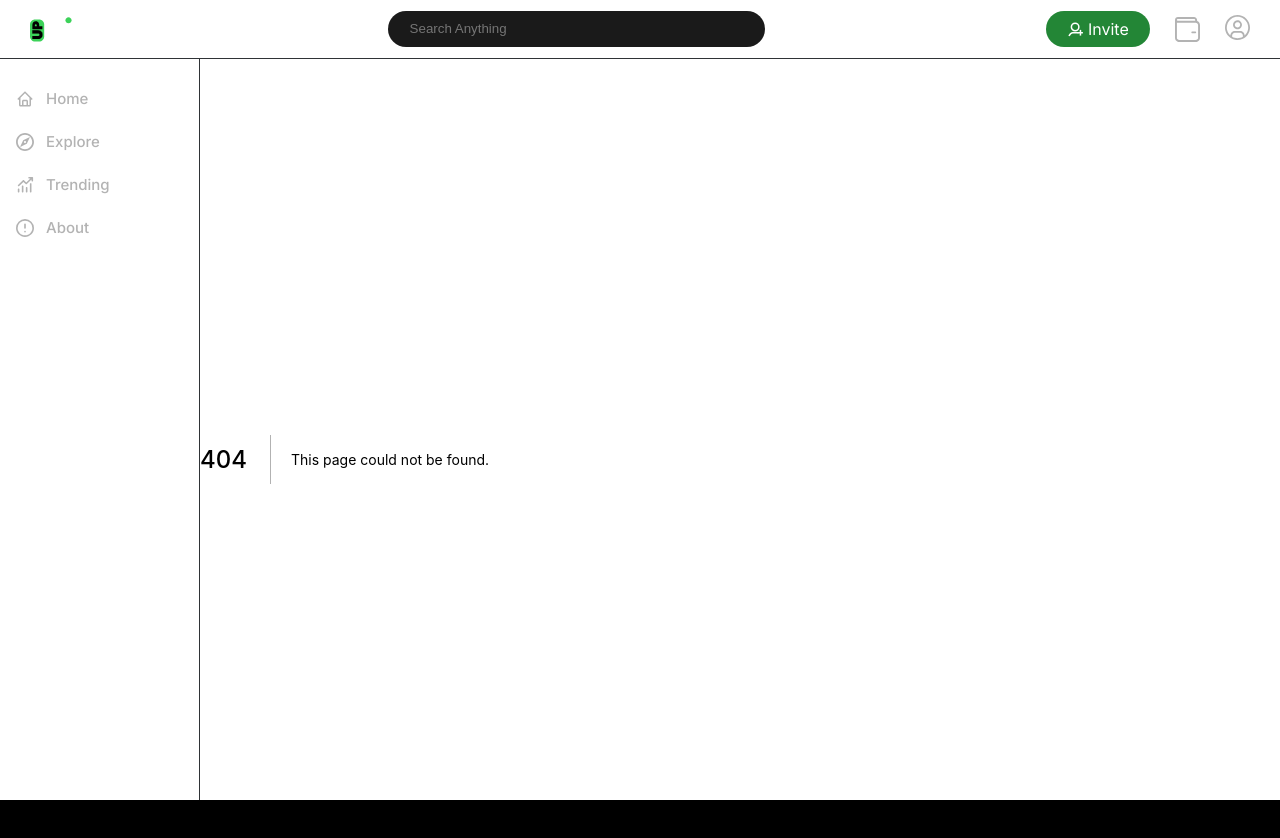
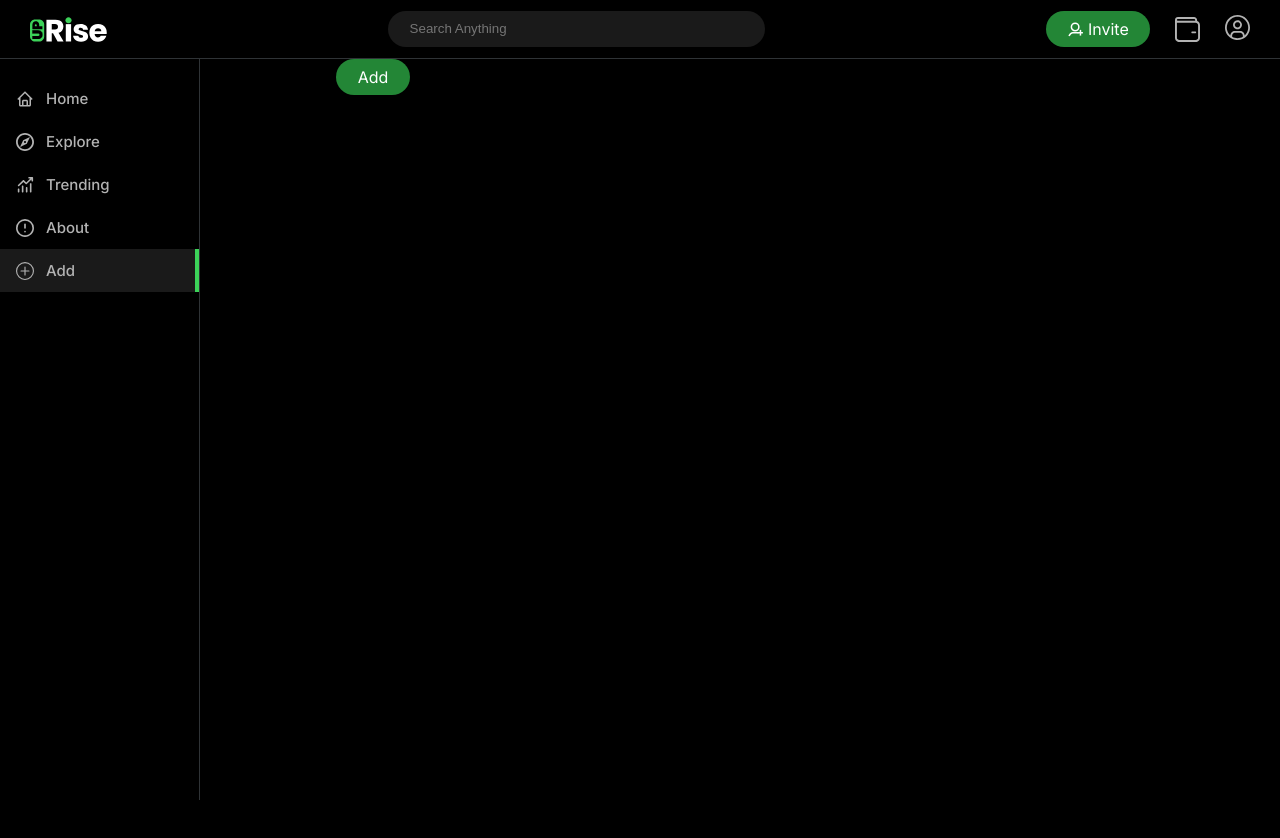
Before and after one commit to codeonec/theproject, a Next.js app: page /add in a window 1280 px wide. Before the commit this address had no page. Shown: the top 838 px of the page. After the commit the page ends 800 px from the top, so only its background shows below. Built offline with nearby package versions, Linux system fonts and the light colour scheme; what @3rdweb/hooks would draw is missing.

Commit message:
Setup Add component (can't be completed due to Button component)

```diff
--- a/components/Button.js
+++ b/components/Button.js
@@ -1,6 +1,6 @@
 import styles from "../styles/Button.module.css";
 
-function Button({ specs }) {
+function Button({ specs,onClick }) {
   return (
     <div>
       <style jsx>
@@ -11,7 +11,7 @@ function Button({ specs }) {
           }
         `}
       </style>
-      <button className={`${styles.btn} btn`}>
+      <button className={`${styles.btn} btn`} onClick={onClick}>
         {specs.icon && specs.icon}
         <p className={`${styles.btn_text} btn_text`}>{specs.text}</p>
       </button>
--- a/components/SideBar/index.js
+++ b/components/SideBar/index.js
@@ -2,6 +2,7 @@ import Link from "next/link"
 import { useRouter } from "next/router";
 import Image from "next/image";
 import styles from "../../styles/SideBar.module.css"
+import Button from "../Button";
 
 const SideBar = () => {
     const router = useRouter()
@@ -28,6 +29,11 @@ const SideBar = () => {
                         <Image src="/Icons/about.svg" height="18" width="18" /><div className={styles.text}>&nbsp;&nbsp;&nbsp;About</div>
                     </a>
                 </Link>
+                <Link href="/add">
+                    <a className={router.pathname == "/add" ? `${styles.link} ${styles.active}` : `${styles.link}`}>
+                        <Image src="/Icons/add.svg" height="18" width="18" /><div className={styles.text}>&nbsp;&nbsp;&nbsp;Add</div>
+                    </a>
+                </Link>
             </div>
         </div>
     )
--- a/context/dataContext.js
+++ b/context/dataContext.js
@@ -49,6 +49,7 @@ export const DataProvider = ({ children }) => {
         setProjects(prev => {
             return [...prev, project]
         })
+        console.log(project)
     }
 
     return (
--- /dev/null
+++ b/pages/add.jsx
@@ -0,0 +1,37 @@
+import { UseData } from "../context/dataContext";
+import styles from "../styles/add.module.css";
+import Button from "../components/Button";
+
+export default function Add()
+{
+  const {addProject} = UseData()
+
+    const handleSubmit = (e) => {
+        addProject({
+            dollar: "₹",
+            image: "/pngs/icon.png",
+            revenue: "6 Mn",
+            price: "982.05",
+            valuation: "28 Bn",
+            founded: "Founded in 2010 by Mr Keval.",
+            likeCount: "69K",
+            percent: 9.12,
+            name: "Notion",
+            description: "The PEER fund thesis: a crypto-focused venture fund will outperform traditional venture capital over the next 10 years. We are investing in pre-seed, seed, series A with follow-on and focused on equity and token.",
+            moreInfo: "https://www.notion.so"
+        })
+    }
+
+    return(
+        <div >
+            <div className={styles.uprise}>
+                <Button onClick={() => {handleSubmit()}}
+              specs={{
+                text: "Add",
+                height: 2.5,
+              }}
+            />
+            </div>
+        </div>
+    )
+}
--- /dev/null
+++ b/styles/add.module.css
@@ -0,0 +1,16 @@
+.container {
+    border-right: 1px solid var(--border);
+  }
+
+.uprise {
+  margin: 0 9.375rem;
+  max-width: 1000px;
+}
+
+.title{
+  font-size: 2.638rem;
+}
+
+.span{
+  color: var(--green-text);
+}
```
Also changed, not shown: public/Icons/add.svg (added).
